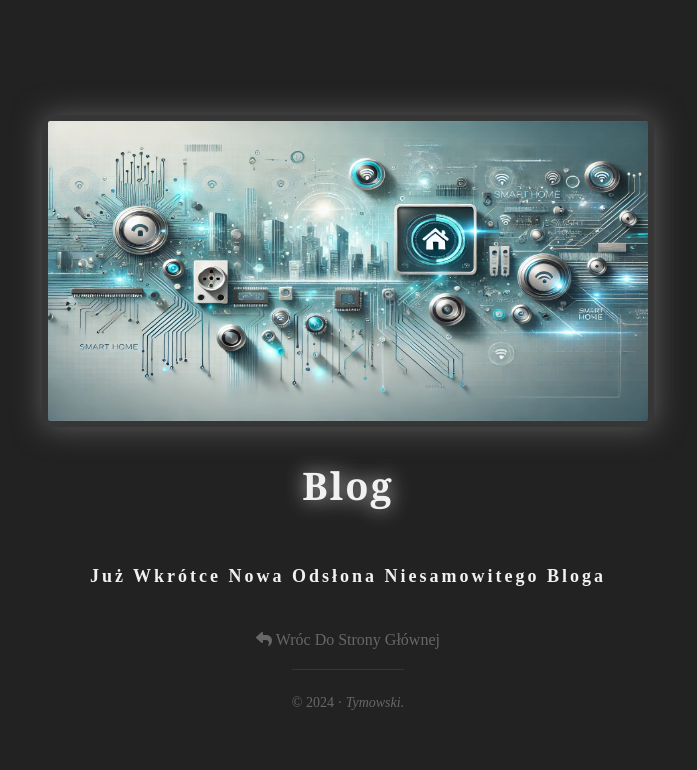
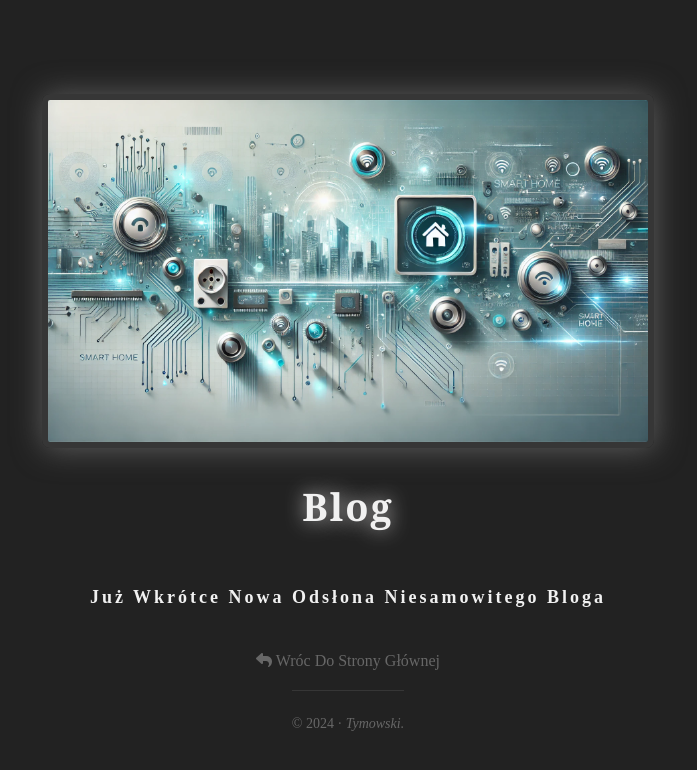
Before and after one commit to DariuszDahm/marektymowski, a Jekyll site: the page built from blog/index.html, in a window 1280 px wide. Shown: the top 770 px of the page, without its empty margins (292-989 px from the left). Built offline with Jekyll 4.4.1, drawn with Linux system fonts in a browser that asks for light colours.

Commit message:
zmiany wielkości grafik

```diff
--- a/_sass/blog.scss
+++ b/_sass/blog.scss
@@ -1,5 +1,5 @@
 .img_blog {
     width: 600px;
-    height: 300px;
+    height: 342px;
     border-radius: 8px;
 }
--- a/assets/404.html
+++ b/assets/404.html
@@ -5,7 +5,7 @@ permalink: /404.html
 index: noindex, nofollow
 ---
 
-    <img src="/assets/img/404.webp" alt="Marek Tymowski">
+    <img src="/assets/img/404-250x250.webp" alt="Marek Tymowski">
 
     <h2>{{ page.title }}</h2>
 
```
Also changed, not shown: assets/img/404-250x250.webp (added), assets/img/blog-600x340.webp (added), blog/index.html (renamed from posts/index.html), 8 other files.
